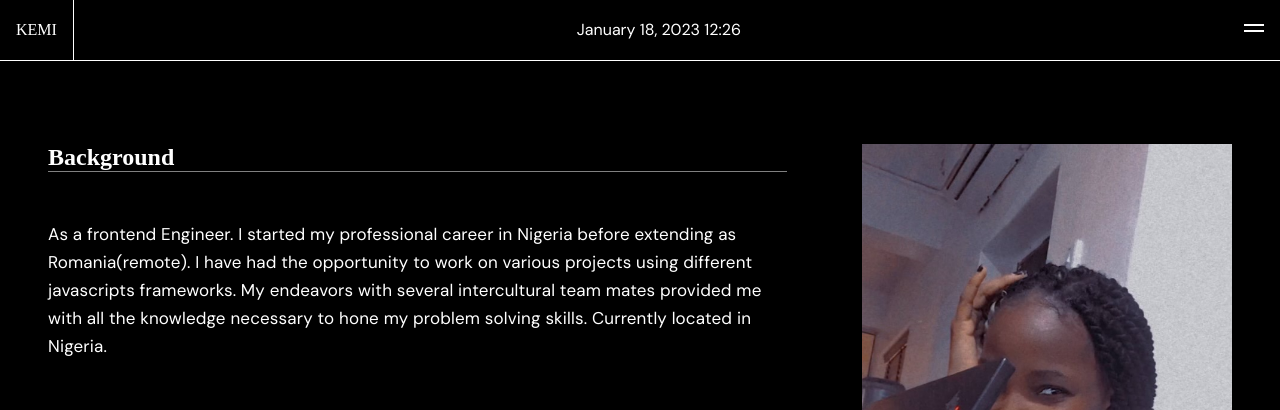
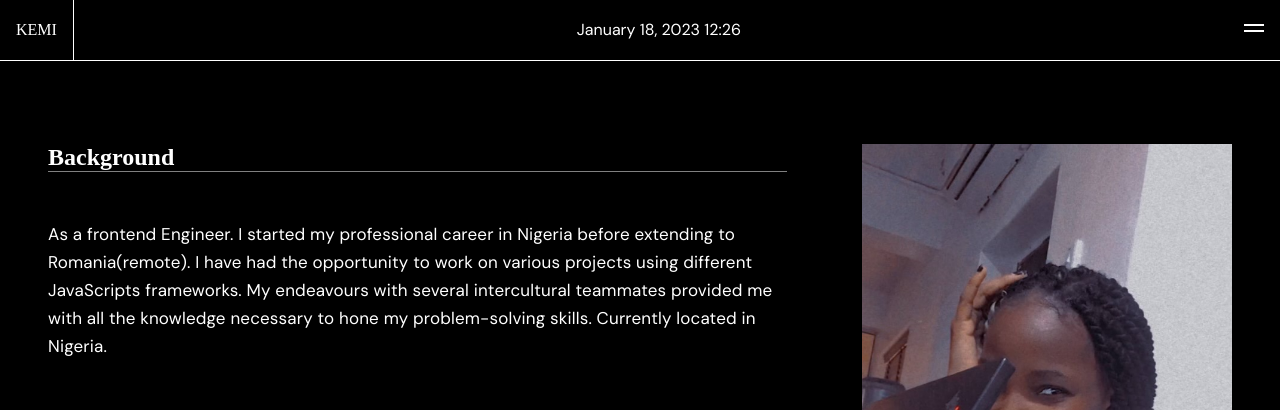
Before and after one commit to myoluwakemi/personal-website, a React (Create React App) app: page /about in a window 1280 px wide. Shown: the top 410 px of the page. Built offline with nearby package versions, Linux system fonts and the light colour scheme; a web font is replaced by a local one.

Commit message:
typo fixes on content

```diff
--- a/src/pages/About/index.jsx
+++ b/src/pages/About/index.jsx
@@ -47,11 +47,12 @@ const About = () => {
           <SectionTitle>Background</SectionTitle>
           <SectionParagraph>
             As a frontend Engineer. I started my professional career in Nigeria
-            before extending as Romania(remote). I have had the opportunity to
-            work on various projects using different javascripts frameworks. My
-            endeavors with several intercultural team mates provided me with all
-            the knowledge necessary to hone my problem solving skills. Currently
+            before extending to Romania(remote). I have had the opportunity to
+            work on various projects using different JavaScripts frameworks. My
+            endeavours with several intercultural teammates provided me with all
+            the knowledge necessary to hone my problem-solving skills. Currently
             located in Nigeria.
+
           </SectionParagraph>
         </div>
         <motion.div
--- a/src/pages/Home/index.tsx
+++ b/src/pages/Home/index.tsx
@@ -85,8 +85,8 @@ const Home = () => {
           <p>
             {" "}
             Front Engineer that Poised, passionate professional, and
-            product-oriented, with 3+ years of experience working Javascript,
-            ReactJS, VueJs, NextJs in a variety of fast-paced, dynamic, and
+            product-oriented, with 3+ years of experience working in Javascript,
+            ReactJS, VueJs, and NextJs in a variety of fast-paced, dynamic, and
             ever-changing settings.{" "}
           </p>
 
@@ -120,7 +120,9 @@ const Home = () => {
                   {Object.values(project.frameworks).map((framework, index) => {
                     return (
                       <span key={index} className="framework">
-                        {framework}{(Object.values(project.frameworks).length -1 !== index) && ', '}
+                        {framework}
+                        {Object.values(project.frameworks).length - 1 !==
+                          index && ", "}
                       </span>
                     );
                   })}
```
